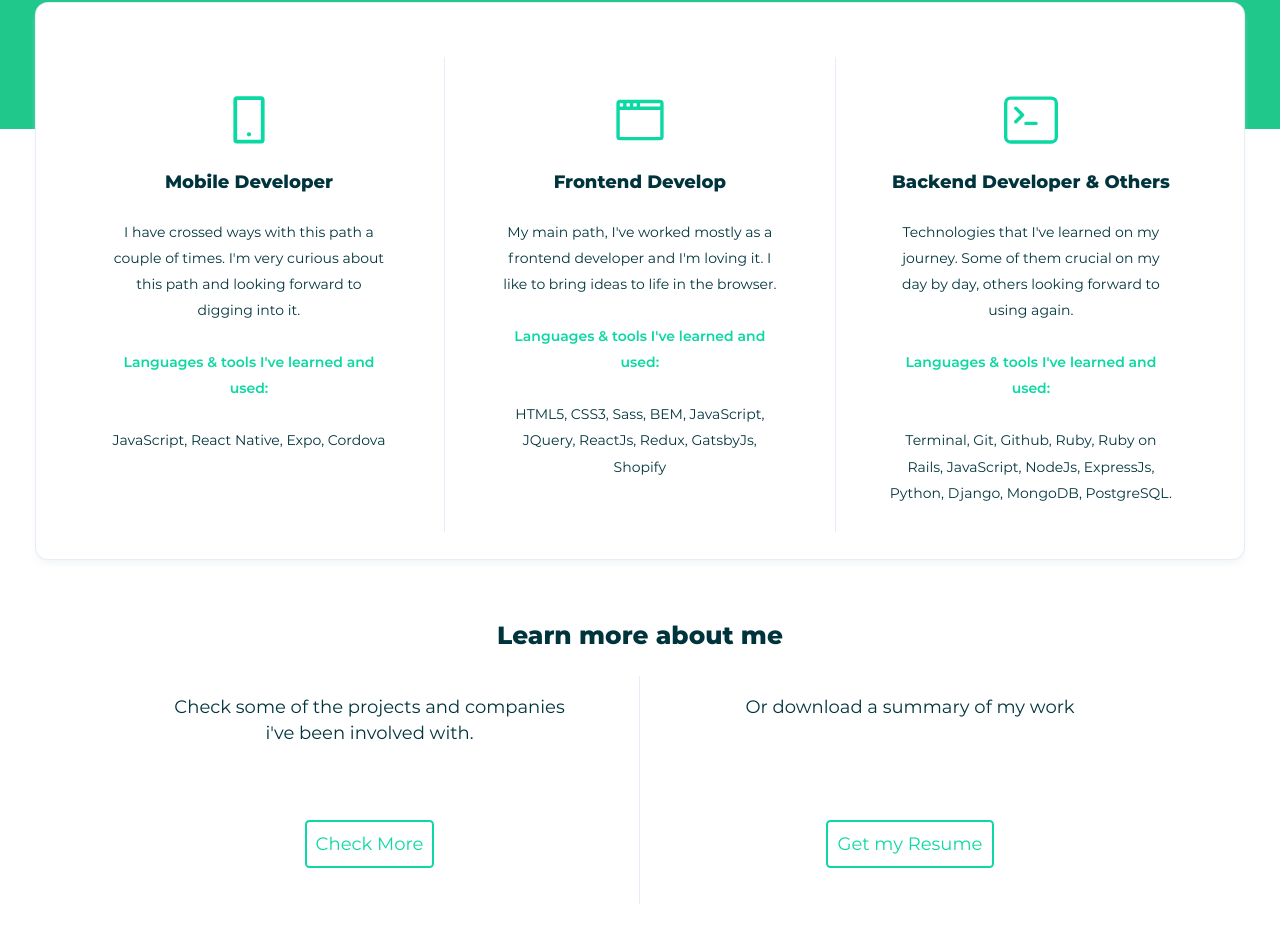
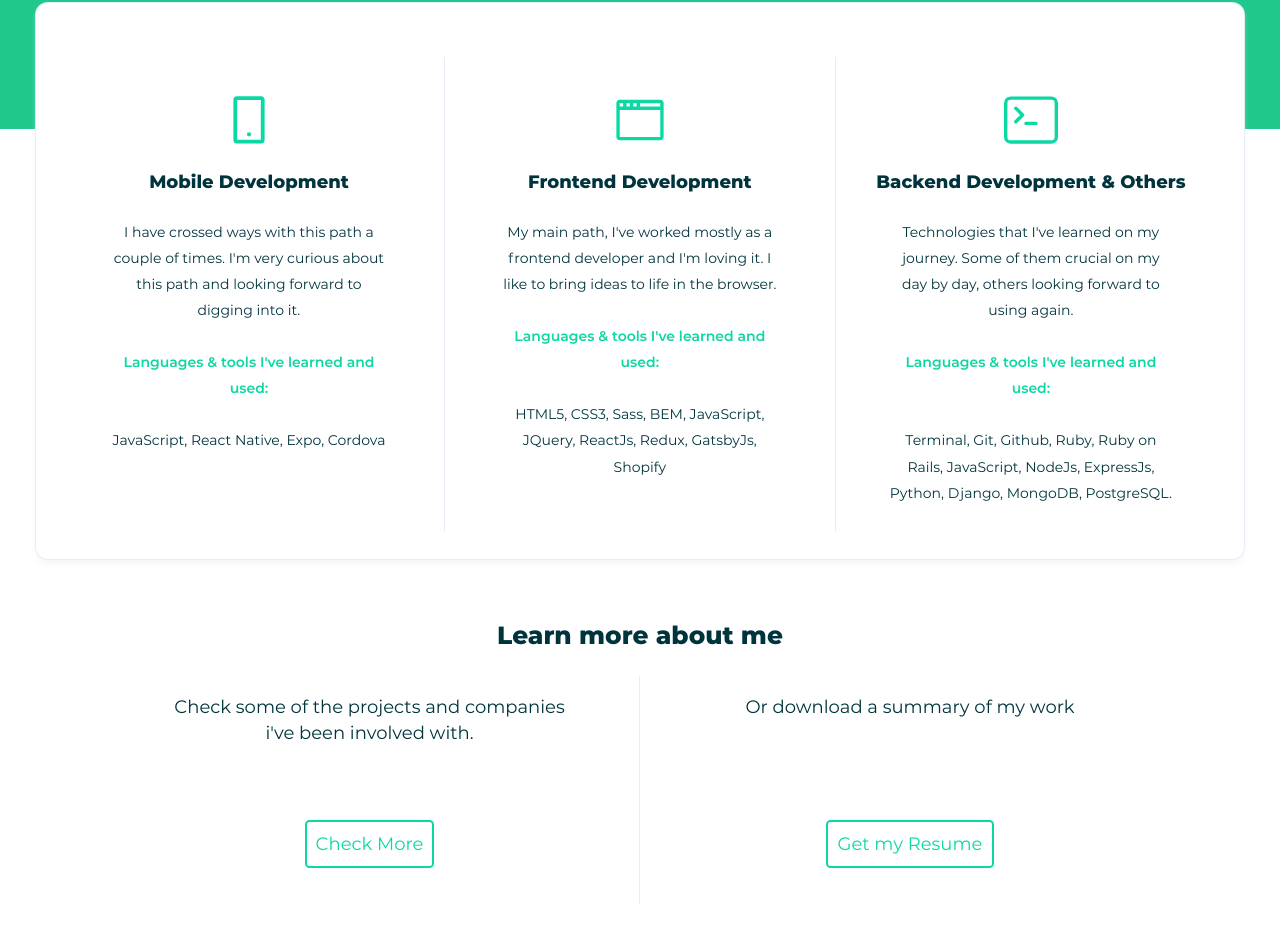
Before and after one commit to Alvarooo7/portfolio-v2, a Gatsby site: page / in a window 1280 px wide. Shown: the part 1615-2558 px from the top of the page. Built offline with nearby package versions, Linux system fonts and the light colour scheme; Gatsby itself is replaced by a stand-in of ours.

Commit message:
index car title updates

```diff
--- a/src/pages/index.js
+++ b/src/pages/index.js
@@ -235,7 +235,7 @@ const IndexPage = ({ location: { pathname } }) => {
               <CardIcon>
                 <AiOutlineMobile />
               </CardIcon>
-              <CardTitle>Mobile Developer</CardTitle>
+              <CardTitle>Mobile Development</CardTitle>
               <CardText>
                 I have crossed ways with this path a couple of times. I'm very
                 curious about this path and looking forward to digging into it.
@@ -249,7 +249,7 @@ const IndexPage = ({ location: { pathname } }) => {
               <CardIcon>
                 <GoBrowser />
               </CardIcon>
-              <CardTitle>Frontend Develop</CardTitle>
+              <CardTitle>Frontend Development</CardTitle>
               <CardText>
                 My main path, I've worked mostly as a frontend developer and I'm
                 loving it. I like to bring ideas to life in the browser.
@@ -266,7 +266,7 @@ const IndexPage = ({ location: { pathname } }) => {
               <CardIcon>
                 <BsTerminal />
               </CardIcon>
-              <CardTitle>Backend Developer & Others</CardTitle>
+              <CardTitle>Backend Development & Others</CardTitle>
               <CardText>
                 Technologies that I've learned on my journey. Some of them
                 crucial on my day by day, others looking forward to using again.
```
